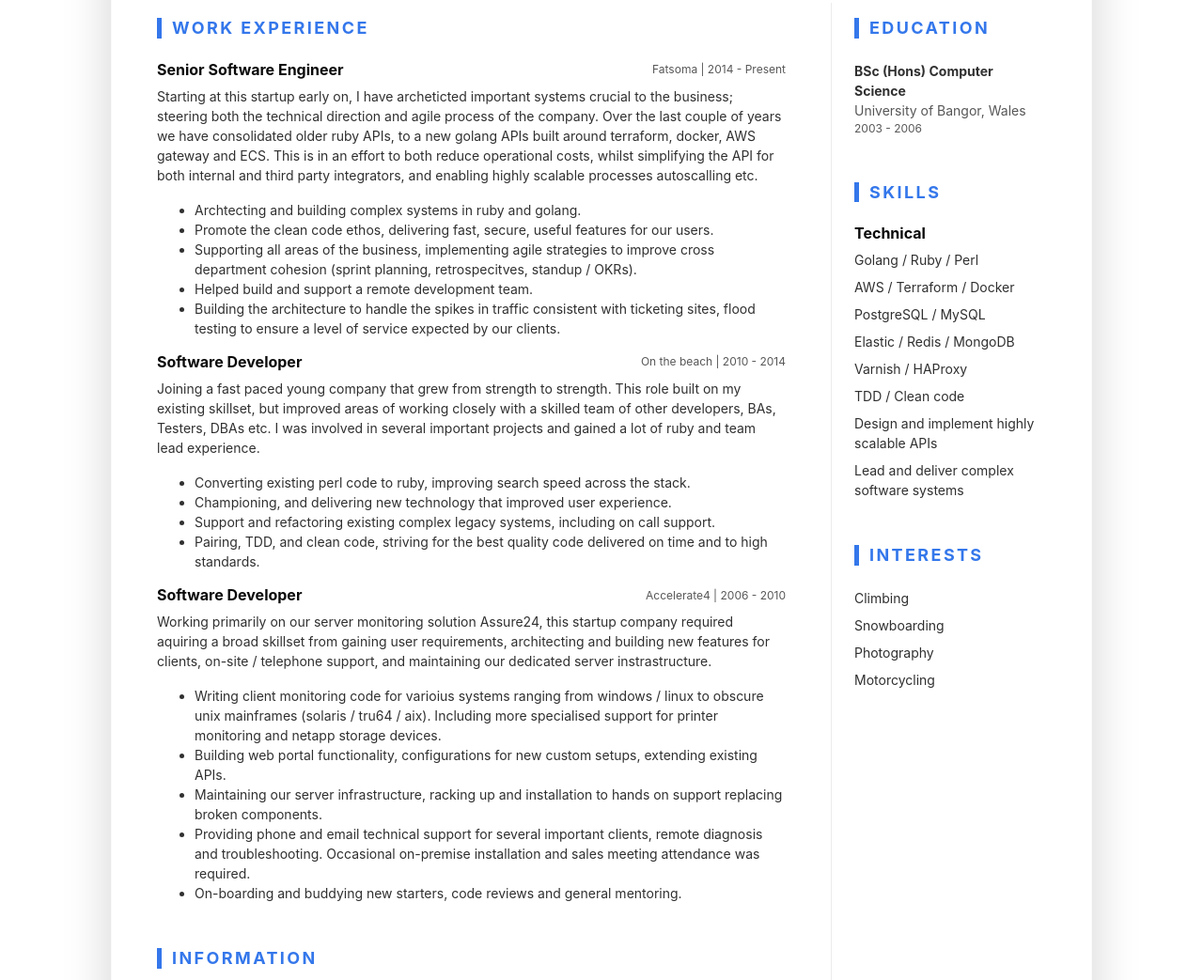
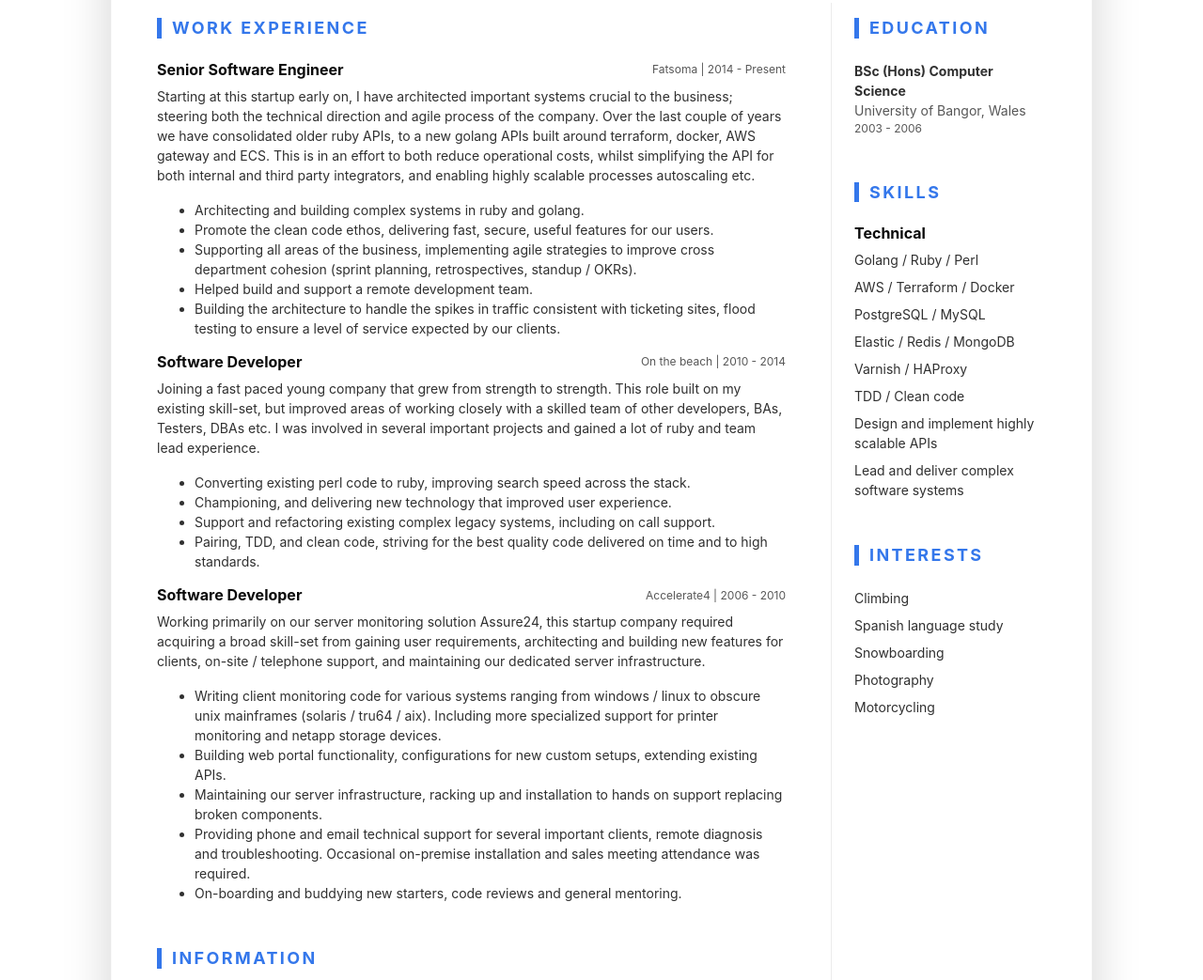
Before and after one commit to andywhittle/andywhittle.github.io, a plain HTML site: page index.html in a window 1280 px wide. Shown: the part 408-1451 px from the top of the page at 94% size. Drawn offline with Linux system fonts and the light colour scheme.

Commit message:
Spelling corrections / general update to experience and interests

```diff
--- a/index.html
+++ b/index.html
@@ -12,7 +12,7 @@
     <meta charset="utf-8">
     <meta http-equiv="X-UA-Compatible" content="IE=edge">
     <meta name="viewport" content="width=device-width, initial-scale=1.0">
-    <meta name="description" content="Senior software developer specialising in golang / ruby">
+    <meta name="description" content="Senior software developer specializing in golang / ruby">
     <meta name="author" content="Andy Whittle">
 
     <link rel="shortcut icon" href="favicon.ico">
@@ -86,7 +86,7 @@
 
 
                         <div class="media-body text-left">
-                            <p class="mb-0">Since I first started tinkering about with QBasic on a BBC Micro, up to present with 13&#43; years of experience as a professional software developer, my passion for learning, applying and building fantastic software has only grown. I particularly specialise in architecting and delivering highly scalable, performant, cloud based clean code. Focusing predomantly in golang and ruby, I attend user groups and conferences to improve my knowledge and keep up to date, whilst also sharing what knowledge I have gained with others.</p>
+                            <p class="mb-0">Since I first started tinkering about with QBasic on a BBC Micro, up to present with 17&#43; years of experience as a professional software developer, my passion for learning, applying and building fantastic software has only grown. I particularly specialize in architecting and delivering highly scalable, performant, cloud based clean code. Focusing predominantly in golang and ruby, I attend user groups and conferences to improve my knowledge and keep up to date, whilst also sharing what knowledge I have gained with others.</p>
                         </div>
 
                     </div>
@@ -116,14 +116,14 @@
                                         <div class="item-meta col-12 col-md-6 col-lg-6 text-muted text-left text-md-right">Fatsoma | 2014 - Present</div>
                                     </div>
                                     <div class="item-content">
-                                        <p>Starting at this startup early on, I have archeticted important systems crucial to the business; steering both the technical direction and agile process of the company. Over the last couple of years we have consolidated older ruby APIs, to a new golang APIs built around terraform, docker, AWS gateway and ECS. This is in an effort to both reduce operational costs, whilst simplifying the API for both internal and third party integrators, and enabling highly scalable processes autoscalling etc.</p>
+                                        <p>Starting at this startup early on, I have architected important systems crucial to the business; steering both the technical direction and agile process of the company. Over the last couple of years we have consolidated older ruby APIs, to a new golang APIs built around terraform, docker, AWS gateway and ECS. This is in an effort to both reduce operational costs, whilst simplifying the API for both internal and third party integrators, and enabling highly scalable processes autoscaling etc.</p>
                                         <ul class="resume-list">
 
-                                            <li>Archtecting and building complex systems in ruby and golang.</li>
+                                            <li>Architecting and building complex systems in ruby and golang.</li>
 
                                             <li>Promote the clean code ethos, delivering fast, secure, useful features for our users.</li>
 
-                                            <li>Supporting all areas of the business, implementing agile strategies to improve cross department cohesion (sprint planning, retrospecitves, standup / OKRs).</li>
+                                            <li>Supporting all areas of the business, implementing agile strategies to improve cross department cohesion (sprint planning, retrospectives, standup / OKRs).</li>
 
                                             <li>Helped build and support a remote development team.</li>
 
@@ -139,7 +139,7 @@
                                         <div class="item-meta col-12 col-md-6 col-lg-6 text-muted text-left text-md-right">On the beach | 2010 - 2014</div>
                                     </div>
                                     <div class="item-content">
-                                        <p>Joining a fast paced young company that grew from strength to strength. This role built on my existing skillset, but improved areas of working closely with a skilled team of other developers, BAs, Testers, DBAs etc. I was involved in several important projects and gained a lot of ruby and team lead experience.</p>
+                                        <p>Joining a fast paced young company that grew from strength to strength. This role built on my existing skill-set, but improved areas of working closely with a skilled team of other developers, BAs, Testers, DBAs etc. I was involved in several important projects and gained a lot of ruby and team lead experience.</p>
                                         <ul class="resume-list">
 
                                             <li>Converting existing perl code to ruby, improving search speed across the stack.</li>
@@ -160,10 +160,10 @@
                                         <div class="item-meta col-12 col-md-6 col-lg-6 text-muted text-left text-md-right">Accelerate4 | 2006 - 2010</div>
                                     </div>
                                     <div class="item-content">
-                                        <p>Working primarily on our server monitoring solution Assure24, this startup company required aquiring a broad skillset from gaining user requirements, architecting and building new features for clients, on-site / telephone support, and maintaining our dedicated server instrastructure.</p>
+                                        <p>Working primarily on our server monitoring solution Assure24, this startup company required acquiring a broad skill-set from gaining user requirements, architecting and building new features for clients, on-site / telephone support, and maintaining our dedicated server infrastructure.</p>
                                         <ul class="resume-list">
 
-                                            <li>Writing client monitoring code for varioius systems ranging from windows / linux to obscure unix mainframes (solaris / tru64 / aix). Including more specialised support for printer monitoring and netapp storage devices.</li>
+                                            <li>Writing client monitoring code for various systems ranging from windows / linux to obscure unix mainframes (solaris / tru64 / aix). Including more specialized support for printer monitoring and netapp storage devices.</li>
 
                                             <li>Building web portal functionality, configurations for new custom setups, extending existing APIs.</li>
 
@@ -297,6 +297,8 @@
 
                                     <li class="mb-2">Climbing</li>
 
+                                    <li class="mb-2">Spanish language study</li>
+
                                     <li class="mb-2">Snowboarding</li>
 
                                     <li class="mb-2">Photography</li>
```
